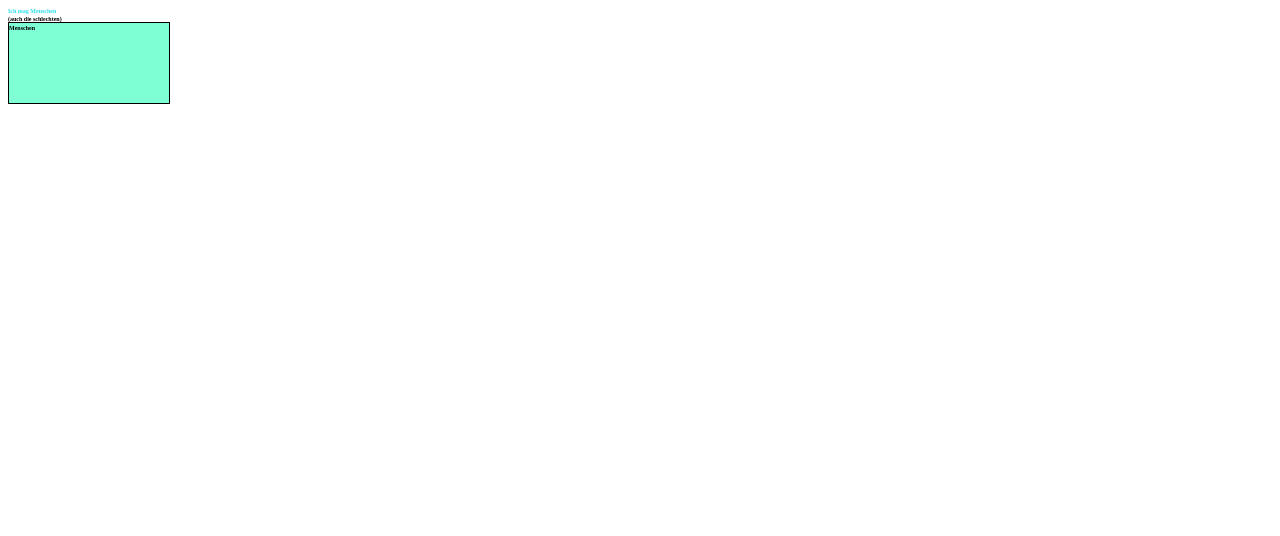
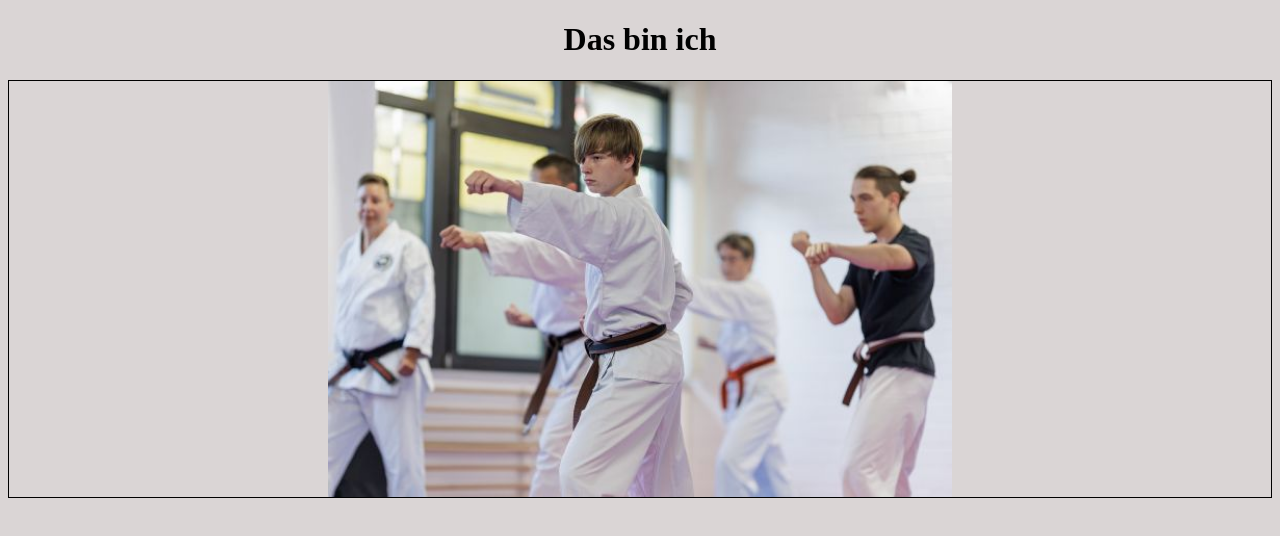
Before and after one commit to mistermaximi/personal-website, a plain HTML site: page index.html in a window 1280 px wide. Drawn offline with Linux system fonts and the light colour scheme; a web font is replaced by a local one.

Commit message:
ich habe versucht, ein Bild in eine Box klatschen (am Ende hat es funktionierrt, also n´bitte so lassen, bevor es zu einem totalen Zusammnbruch kommt. Ein voller Erfolg also.

```diff
--- a/index.html
+++ b/index.html
@@ -3,7 +3,7 @@
     <head>
         <meta charset="UTF-8">
         <meta name="viewport" content="width=device-width, initial-scale=1.0">
-        <title>Meine Website(emil)</title>
+        <title>Meine Website(Emil)</title>
         <link rel="stylesheet" href="style.css">
         <link rel="preconnect" href="https://fonts.googleapis.com">
         <link rel="preconnect" href="https://fonts.gstatic.com" crossorigin>
@@ -11,12 +11,11 @@
     </head>
     <body>
        <div>
-            <h1>Ich mag Menschen</h1>
-            <div><h4>(auch die schlechten)</h4>
-            </div>
+            <h1 class="Überschrift">Das bin ich</h1>
+
         </div>
         <div id="box">
-            <h2>Menschen</h2>
+
         </div>
     </body>
 </html>
--- a/style.css
+++ b/style.css
@@ -1,17 +1,32 @@
 h1 {
-    color: #2edeeb;
+    color: #000000;
     font-family: "Comic Relief";
 }
 
 #box {
     border: 0.1rem solid;
-    height: 5rem;
-    width: 10rem;
-    background-color: aquamarine;
-    position: relative;
+    height: 26rem;
+    width: 75;
+    background-image: url(20240731_Picselweb_fotografieR3__0390-a5c1e282d794597632bf2a26b116d3df.jpg);
+    background-repeat: no-repeat;
+    background-position: center;
+    background-size: contain;
     top: 0vh;
     text-align: start;
+    margin-left:auto ;
+    margin-right: auto;
 }
-div{
-    font-size: 10%;
+.verschieben{
+    translate: 0rem -2rem;
+    font-size: 25%;
+    text-align: center;
 }
+.Überschrift{
+    text-align: center;
+}
+body{
+   background-color: #dad5d5;
+    background-repeat: no-repeat;
+    background-attachment: fixed;
+    background-size:cover;
+}
```
Also changed, not shown: 20240731_Picselweb_fotografieR3__0390-a5c1e282d794597632bf2a26b116d3df.jpg (added).
